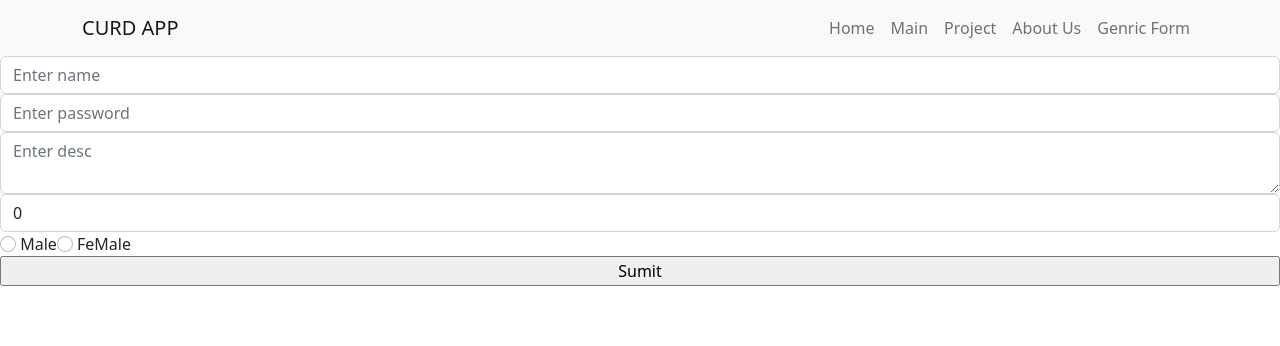
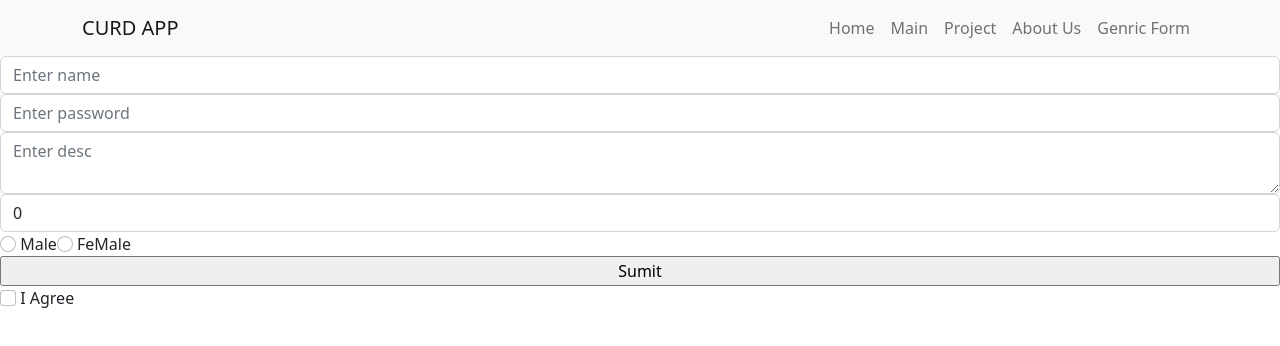
Before and after one commit to kodecdac/advday1, a React (Create React App) app: page /aboutus in a window 1280 px wide. Shown: the top 346 px of the page. Built offline with nearby package versions, Linux system fonts and the light colour scheme.

Commit message:
checkbox.

```diff
--- a/src/pages/Aboutus.js
+++ b/src/pages/Aboutus.js
@@ -7,6 +7,7 @@ function AboutUs() {
     desc: "",
     price: 0,
     gender: "",
+    agree: false,
   });
 
   const handleChange = (e) => {
@@ -15,6 +16,9 @@ function AboutUs() {
     switch (type) {
       case "number":
         setUser({ ...user, [name]: Number(value) });
+        break;
+      case "checkbox":
+        setUser({ ...user, [name]: e.target.checked });
         break;
       default:
         setUser({ ...user, [name]: value });
@@ -75,6 +79,16 @@ function AboutUs() {
         />{" "}
         FeMale
         <input type="button" value="Sumit" className="w-100" />
+        <div>
+          <input
+            className="form-check-input"
+            type="checkbox"
+            name="agree"
+            checked={user.agree}
+            onChange={handleChange}
+          />{" "}
+          I Agree
+        </div>
       </form>
     </div>
   );
```
